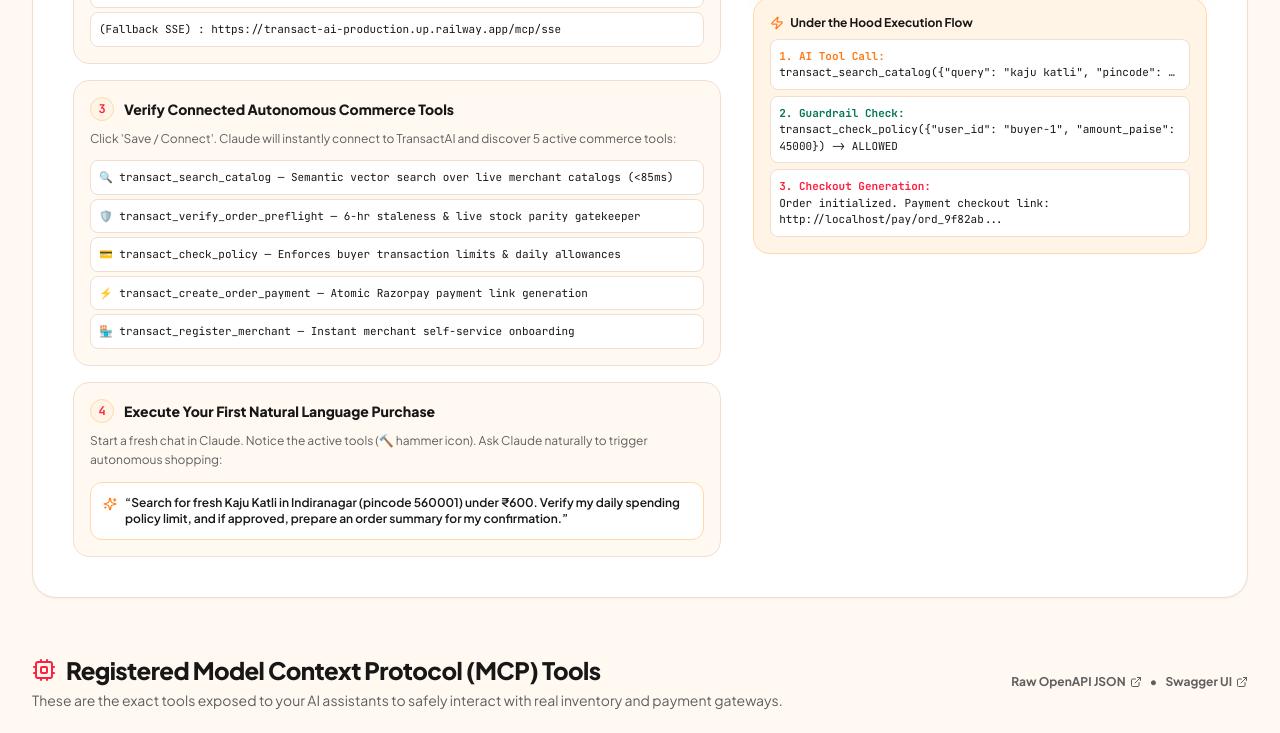
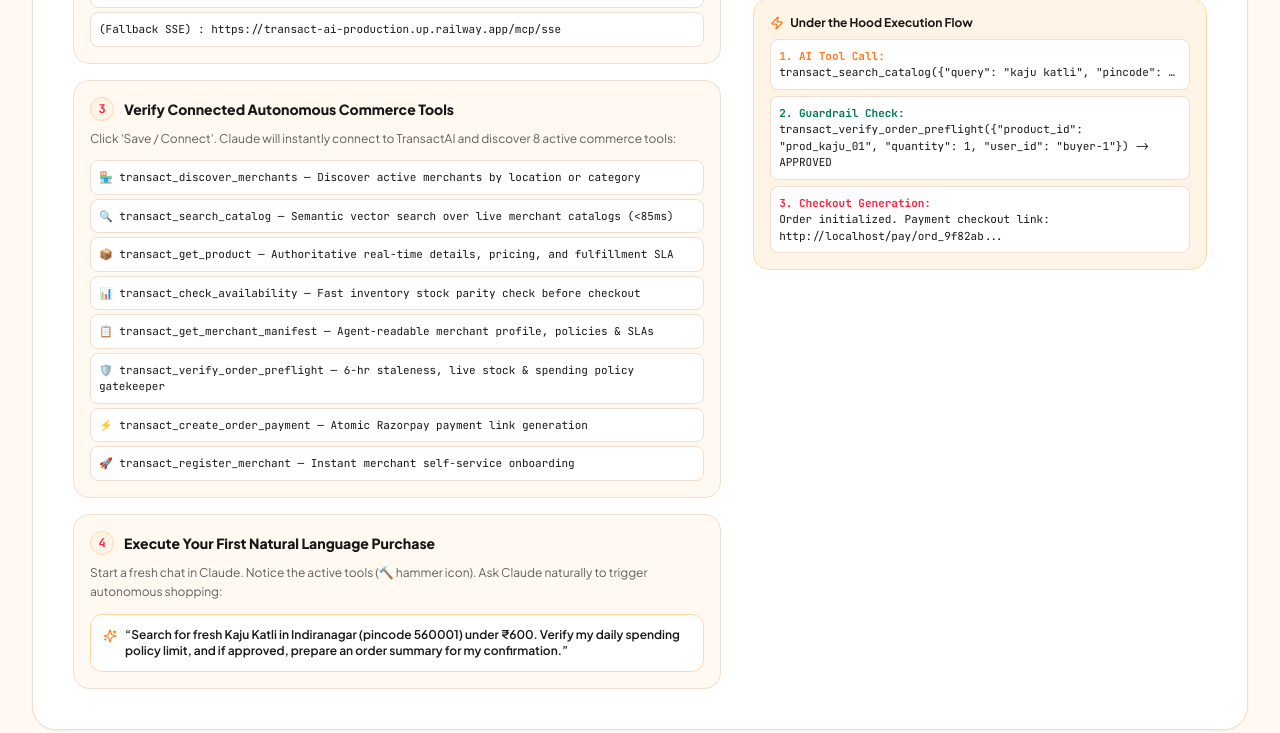
Before and after one commit to Sahil9205/Transact-Ai, a Next.js app in the folder frontend/: page /developer in a window 1280 px wide. Shown: the part 1740-2473 px from the top of the page. Built offline with nearby package versions, Linux system fonts and the light colour scheme.

Commit message:
docs: sync MCP tool names, schemas, and counts across README, developer page, and guides

```diff
--- a/frontend/app/developer/page.tsx
+++ b/frontend/app/developer/page.tsx
@@ -138,13 +138,16 @@
         {
           step: 3,
           title: "Verify Connected Autonomous Commerce Tools",
-          desc: "Click 'Save / Connect'. Claude will instantly connect to TransactAI and discover 5 active commerce tools:",
+          desc: "Click 'Save / Connect'. Claude will instantly connect to TransactAI and discover 8 active commerce tools:",
           details: [
+            "🏪 transact_discover_merchants — Discover active merchants by location or category",
             "🔍 transact_search_catalog — Semantic vector search over live merchant catalogs (<85ms)",
-            "🛡️ transact_verify_order_preflight — 6-hr staleness & live stock parity gatekeeper",
-            "💳 transact_check_policy — Enforces buyer transaction limits & daily allowances",
+            "📦 transact_get_product — Authoritative real-time details, pricing, and fulfillment SLA",
+            "📊 transact_check_availability — Fast inventory stock parity check before checkout",
+            "📋 transact_get_merchant_manifest — Agent-readable merchant profile, policies & SLAs",
+            "🛡️ transact_verify_order_preflight — 6-hr staleness, live stock & spending policy gatekeeper",
             "⚡ transact_create_order_payment — Atomic Razorpay payment link generation",
-            "🏪 transact_register_merchant — Instant merchant self-service onboarding",
+            "🚀 transact_register_merchant — Instant merchant self-service onboarding",
           ],
         },
         {
@@ -157,7 +160,7 @@
       ],
       toolTrace: {
         call: `transact_search_catalog({"query": "kaju katli", "pincode": "560001", "max_price_inr": 600})`,
-        policy: `transact_check_policy({"user_id": "buyer-1", "amount_paise": 45000}) -> ALLOWED`,
+        policy: `transact_verify_order_preflight({"product_id": "prod_kaju_01", "quantity": 1, "user_id": "buyer-1"}) -> APPROVED`,
         result: `Order initialized. Payment checkout link: ${fe}/pay/ord_9f82ab...`,
       },
     },
@@ -209,7 +212,7 @@
       ],
       toolTrace: {
         call: `POST /api/v1/discovery/search {"query": "alphonso mangoes", "pincode": "560001"}`,
-        policy: `POST /api/v1/policies/validate {"user_id": "buyer-1", "amount_paise": 35000} -> ALLOWED`,
+        policy: `POST /api/v1/verification/preflight {"user_id": "buyer-1", "product_id": "prod_mango_332", "quantity": 1} -> APPROVED`,
         result: `Order created. Payment link generated: ${fe}/pay/ord_mango_332`,
       },
     },
@@ -376,6 +379,22 @@
       { name: "quantity", type: "integer", required: false, desc: "Quantity (default: 1)" },
       { name: "platform", type: "string", required: false, desc: "Client platform ('claude', 'chatgpt', 'gemini')" },
       { name: "user_id", type: "string", required: false, desc: "Buyer user ID" },
+    ],
+  },
+  {
+    name: "transact_register_merchant",
+    method: "POST / JSON-RPC",
+    endpoint: "/mcp",
+    description:
+      "Onboard and register a new merchant or commerce provider onto the Transact AI network with location, contact info, and business category.",
+    parameters: [
+      { name: "name", type: "string", required: true, desc: "Store or brand name (e.g. 'Sharma Sweets')" },
+      { name: "location", type: "string", required: true, desc: "Physical area or street address" },
+      { name: "pincode", type: "string", required: true, desc: "6-digit store delivery pincode (e.g. '110001')" },
+      { name: "business_type", type: "string", required: false, desc: "Business category ('sweet_shop', 'grocery_store', etc.)" },
+      { name: "contact_email", type: "string", required: false, desc: "Store contact email" },
+      { name: "contact_phone", type: "string", required: false, desc: "Store contact phone or WhatsApp" },
+      { name: "description", type: "string", required: false, desc: "Short specialty or bio of the merchant" },
     ],
   },
 ];
```
Also changed, not shown: 3 other files (tests, documents, lock files or other folders).
